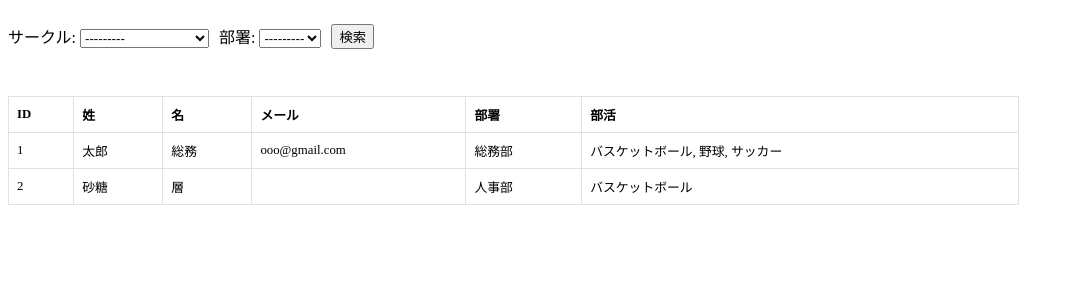
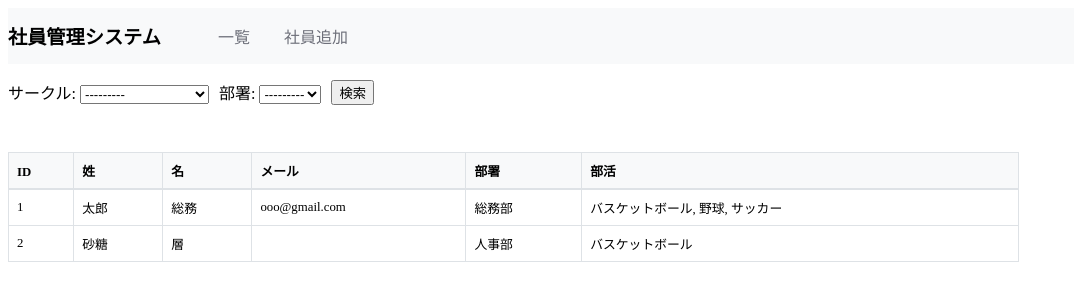
Before and after one commit to minjyun3011/hr_management, a Django app: page / in a window 1280 px wide. Shown: the top 301 px of the page, without its empty margins (0-1074 px from the left). Run offline with Django 5.2, Linux system fonts and the light colour scheme; data comes from the database, SQL or seed files in the repository.

Commit message:
base.html(ホームページ上部)のCSSカスタム完了

```diff
--- a/project/employee/static/css/style.css
+++ b/project/employee/static/css/style.css
@@ -1,42 +1,124 @@
 /* テーブル全体のスタイルを小さくする */
 .table {
-    width: 80%; /* テーブルの幅を全体の80%に設定 */
-    font-size: 0.8rem; /* テーブル内のフォントサイズを小さく設定 */
-    border-collapse: collapse; /* セルの境界線を1本にまとめる */
-    margin-bottom: 1rem; /* 下部に余白を設定 */
-    background-color: white; /* テーブルの背景色を白に設定 */
+    width: 80%;
+    /* テーブルの幅を全体の80%に設定 */
+    font-size: 0.8rem;
+    /* テーブル内のフォントサイズを小さく設定 */
+    border-collapse: collapse;
+    /* セルの境界線を1本にまとめる */
+    margin-bottom: 1rem;
+    /* 下部に余白を設定 */
+    background-color: white;
+    /* テーブルの背景色を白に設定 */
 }
 
 /* テーブルの境界線スタイル */
 .table-bordered {
-    border: 1px solid #dee2e6; /* 境界線の色と太さを設定 */
+    border: 1px solid #dee2e6;
+    /* 境界線の色と太さを設定 */
 }
 
 /* テーブルヘッダーのスタイル */
 .table thead th {
     vertical-align: bottom;
-    border-bottom: 2px solid #dee2e6; /* ヘッダーの下部に太い境界線を設定 */
-    background-color: #f8f9fa; /* ヘッダーの背景色を設定 */
-    text-align: left; /* テキストを左揃えに設定 */
-    padding: 8px; /* 内側の余白を設定 */
+    border-bottom: 2px solid #dee2e6;
+    /* ヘッダーの下部に太い境界線を設定 */
+    background-color: #f8f9fa;
+    /* ヘッダーの背景色を設定 */
+    text-align: left;
+    /* テキストを左揃えに設定 */
+    padding: 8px;
+    /* 内側の余白を設定 */
 }
 
 /* テーブルセルのスタイル */
-.table td, .table th {
-    padding: 0.5rem; /* セルの内側の余白を小さく設定 */
-    border: 1px solid #dee2e6; /* セルの境界線の色と太さを設定 */
-    text-align: left; /* テキストを左揃えに設定 */
+.table td,
+.table th {
+    padding: 0.5rem;
+    /* セルの内側の余白を小さく設定 */
+    border: 1px solid #dee2e6;
+    /* セルの境界線の色と太さを設定 */
+    text-align: left;
+    /* テキストを左揃えに設定 */
 }
 
 /* マージントップを適用するカスタムスタイル */
 .mt-8 {
-    margin-top: 2rem; /* 例: 2remが望ましいマージンの大きさに相当する場合 */
+    margin-top: 2rem;
+    /* 例: 2remが望ましいマージンの大きさに相当する場合 */
 }
 
 form {
     display: flex;
-    align-items: center; /* 要素を垂直方向の中心に揃える */
+    align-items: center;
+    /* 要素を垂直方向の中心に揃える */
 }
-form > * {
-    margin-right: 10px; /* 要素間の余白 */
+
+form>* {
+    margin-right: 10px;
+    /* 要素間の余白 */
 }
+
+nav {
+    background-color: #f8f9fa;
+    /* 薄い灰色の背景 */
+    box-shadow: none;
+    /* 立体感を示す影を削除 */
+    display: flex;
+    /* リストを横並びにする */
+    align-items: center;
+    /* アイテムを中央に揃える */
+}
+
+/* ナビゲーションバーのブランド（タイトル）スタイル */
+.navbar-brand {
+    color: #000000 !important;
+    /* ブランド名を黒色に変更 */
+    font-size: 1.2em;
+    /* サイズをやや大きく設定 */
+    font-weight: bold;
+    /* 太字で表示 */
+    text-decoration: none !important;
+}
+
+/* ナビゲーションリンクのスタイル */
+.nav-link {
+    color: #6e707a !important;
+    /* より濃い灰色でリンクを表示 */
+    padding: 0.75em 1em;
+    /* リンク周囲のパディングを増やし、タッチしやすくする */
+    border-radius: 0.5em;
+    /* リンクの角を丸くする */
+    text-decoration: none !important;
+    /* リンクっぽい崖線を削除 */
+}
+
+/* カーソルを合わせたときの反応 */
+.nav-link:hover {
+    color: #1a202c !important;
+    /* ホバー時にテキスト色を深い黒で強調 */
+    background-color: transparent;
+    /* 背景色を変更しない */
+    transition: color 0.3s ease;
+    /* テキスト色の変化をスムーズに */
+}
+
+.nav-item {
+    display: inline-block;
+    margin-right: 5px;
+    /* ナビゲーションアイテム間のマージンを狭く設定 */
+}
+
+/* 横並びにするためのスタイル */
+.navbar-nav {
+    display: flex;
+    align-items: center;
+    /* 子要素を垂直方向に中央揃え */
+}
+
+.nav-item {
+    margin-right: 1px;
+    /* 右側のマージンを設定 */
+    margin-left: 1px;
+    /* 左側のマージンを設定 */
+}
--- a/project/employee/templates/employee/base.html
+++ b/project/employee/templates/employee/base.html
@@ -10,9 +10,24 @@
 </head>
 
 <body>
+    <nav class="navbar navbar-expand-lg navbar-light bg-light">
+        <a class="navbar-brand" href="#">社員管理システム</a>
+
+        <div class="navbar-collapse" id="navbarSupportedContent">
+            <ul class="navbar-nav mr-auto">
+                <li class="nav-item">
+                    <a class="nav-link" href="{% url 'employee:index' %}">一覧</a>
+                </li>
+                <li class="nav-item">
+                    <a class="nav-link" href="{% url 'admin:employee_employee_add' %}">社員追加</a>
+                </li>
+            </ul>
+        </div>
+    </nav>
+
     <div class="container">
-        {%  block content %}
-        {%  endblock %}
+        {% block content %}
+        {% endblock %}
     </div>
 </body>
 
--- a/project/employee/templates/employee/employee_list.html
+++ b/project/employee/templates/employee/employee_list.html
@@ -7,8 +7,7 @@
     </form>
 </div>
 <table class="table table-bordered mt-8">
-
-    <head>
+    <thead>
         <tr>
             <th>ID</th>
             <th>姓</th>
@@ -17,9 +16,8 @@
             <th>部署</th>
             <th>部活</th>
         </tr>
-    </head>
-
-    <body>
+    </thead>
+    <tbody>
         {% for employee in employee_list %}
         <tr>
             <td>{{ employee.pk }}</td>
@@ -32,9 +30,9 @@
                 {{ club.name }}{% if not forloop.last %},{% endif %}
                 {% endfor %}
             </td>
-
         </tr>
         {% endfor %}
-    </body>
+    </tbody>
 </table>
+
 {% endblock %}
```
